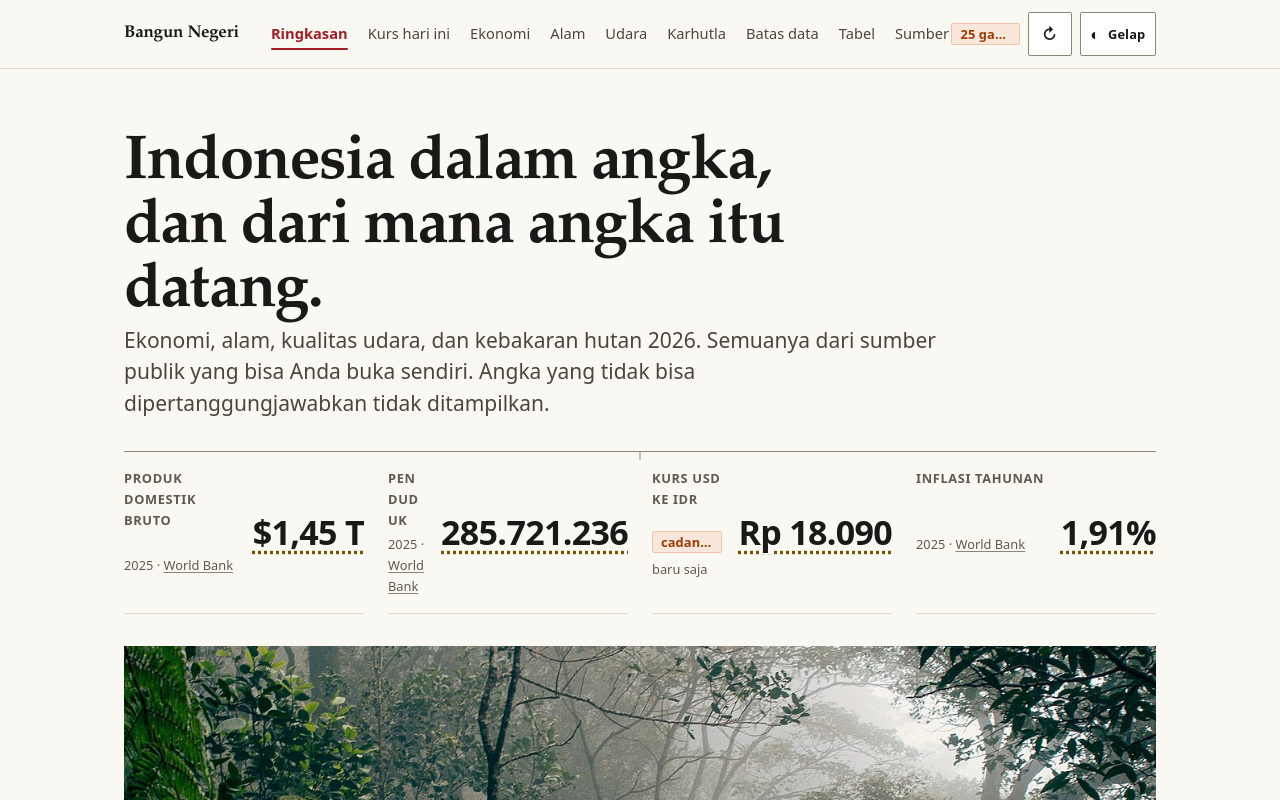
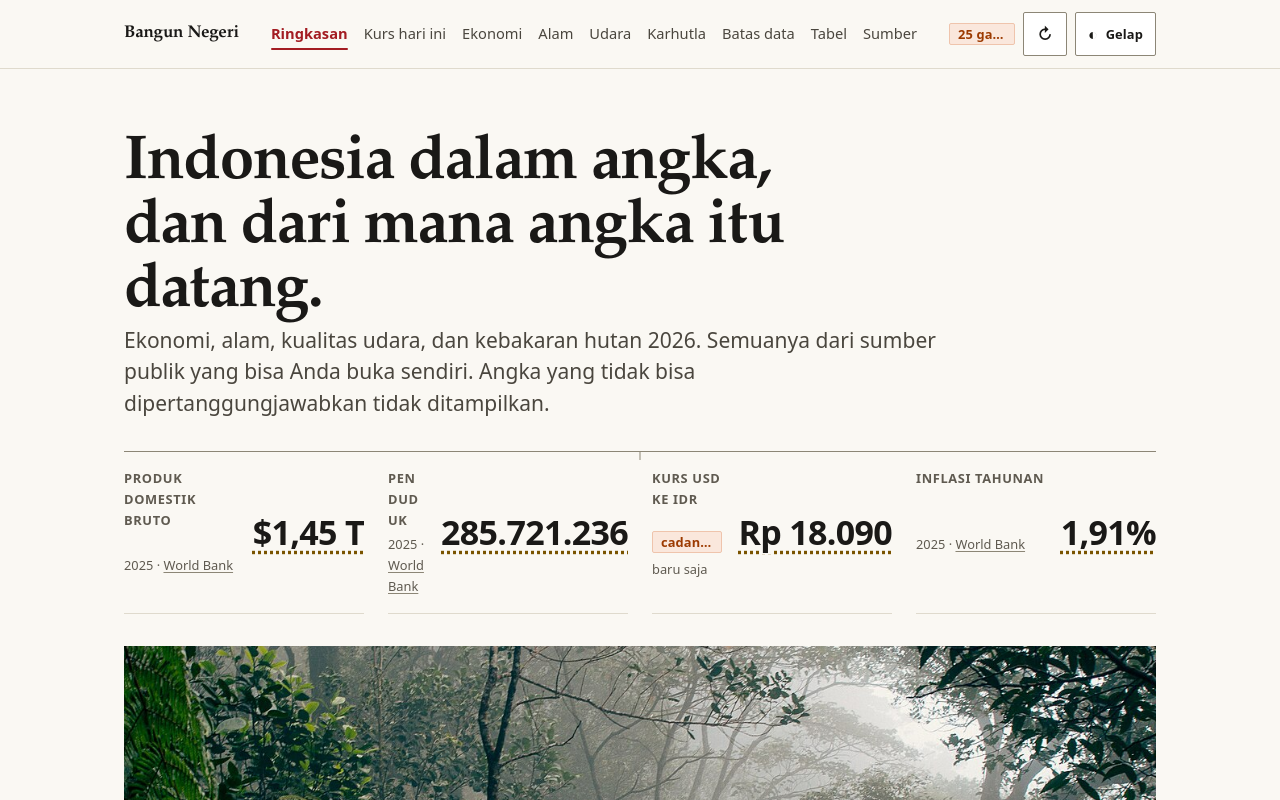
Before and after one commit to HadadKarsa/bangun-negeri, a plain HTML site: page v3/index.html in a window 1280 px wide. Shown: the top 800 px of the page. Drawn offline with Linux system fonts and the light colour scheme; no server answers.

Commit message:
Sync theme.css: font fallbacks for the renderer, nav wraps instead of scrolling, chip max-width

```diff
--- a/public/theme.css
+++ b/public/theme.css
@@ -101,7 +101,8 @@
 
   /* type */
   --serif: ui-serif, "Iowan Old Style", "Palatino Linotype", Palatino,
-           Georgia, "Times New Roman", serif;
+           Georgia, "Noto Serif", "DejaVu Serif", "Liberation Serif",
+           "Times New Roman", "Droid Serif", serif;
   --sans:  ui-sans-serif, system-ui, -apple-system, "Segoe UI", Roboto,
            "Helvetica Neue", Arial, sans-serif;
   --mono:  ui-monospace, SFMono-Regular, "SF Mono", Menlo, Consolas, monospace;
@@ -379,7 +380,7 @@ header.site {
 header.site > .wrap {
   display: flex;
   align-items: center;
-  gap: var(--s3);
+  gap: var(--s2);
   min-height: var(--nav-h);
   flex-wrap: wrap;
   padding-block: var(--s2);
@@ -392,7 +393,7 @@ header.site > .wrap {
   min-height: 44px;
   padding-block: var(--s2);
   font-family: var(--serif);
-  font-size: 1rem;
+  font-size: 0.9375rem;
   font-weight: 600;
   letter-spacing: -0.01em;
   color: var(--ink);
@@ -413,22 +414,20 @@ nav.tabs {
   order: 3;
   flex: 1 1 100%;
   display: flex;
-  gap: var(--s1);
+  flex-wrap: wrap;
+  gap: 0 var(--s1);
   min-width: 0;
-  overflow-x: auto;
-  scrollbar-width: none;
-  -webkit-overflow-scrolling: touch;
   border-top: 1px solid var(--line);
-  padding-top: var(--s2);
+  padding-top: var(--s1);
 }
-nav.tabs::-webkit-scrollbar { display: none; }
 
 nav.tabs a {
   position: relative;
+  flex: 0 0 auto;
   display: inline-flex;
   align-items: center;
   min-height: 44px;
-  padding: 0 var(--s3);
+  padding: 0 var(--s2);
   font-size: var(--t-sm);
   font-weight: 500;
   color: var(--ink-2);
@@ -457,12 +456,16 @@ nav.tabs a.active::after {
   align-items: center;
   gap: var(--s2);
   margin-left: auto;
-  flex: 0 1 auto;
+  flex: 0 0 auto;
   min-width: 0;
 }
 /* the status chip is a flex item here, so it may shrink and ellipsis rather
    than push a 320px header wider than the screen */
-.tools .chip { flex: 0 1 auto; min-width: 0; }
+.tools .chip {
+  flex: 0 1 auto;
+  min-width: 0;
+  max-width: 9ch;
+}
 
 /* status chip: a real state, in words */
 .chip {
@@ -557,7 +560,6 @@ nav.tabs a.active::after {
   color: var(--ink);
   max-width: 22ch;
 }
-.hero h1 br { display: none; }
 
 .hero .sub {
   margin-top: var(--s4);
@@ -929,8 +931,10 @@ th.num, td.num {
   align-items: center;
   gap: var(--s1);
   min-height: 44px;
+  min-width: 44px;
   margin-block: calc(var(--s2) * -1);
-  padding: 0;
+  padding: 0 var(--s1) 0 0;
+  white-space: nowrap;
   font: inherit;
   font-size: inherit;
   font-weight: inherit;
@@ -1173,7 +1177,6 @@ footer.site .src-note { color: var(--ink-3); }
   section.sec { padding-block: var(--s8); }
 
   .hero { padding-top: var(--s7); }
-  .hero h1 br { display: inline; }
 
   .grid2 { grid-template-columns: repeat(2, minmax(0, 1fr)); }
   .grid3 { grid-template-columns: repeat(2, minmax(0, 1fr)); }
@@ -1224,10 +1227,10 @@ footer.site .src-note { color: var(--ink-3); }
   nav.tabs {
     order: 0;
     flex: 1 1 auto;
-    overflow: visible;
+    flex-wrap: nowrap;
     border-top: 0;
     padding-top: 0;
-    gap: var(--s1);
+    gap: 0;
   }
   nav.tabs a { padding: 0 var(--s2); }
   nav.tabs a.active::after { inset-inline: var(--s2); bottom: 6px; }
--- a/v3/theme.css
+++ b/v3/theme.css
@@ -101,7 +101,8 @@
 
   /* type */
   --serif: ui-serif, "Iowan Old Style", "Palatino Linotype", Palatino,
-           Georgia, "Times New Roman", serif;
+           Georgia, "Noto Serif", "DejaVu Serif", "Liberation Serif",
+           "Times New Roman", "Droid Serif", serif;
   --sans:  ui-sans-serif, system-ui, -apple-system, "Segoe UI", Roboto,
            "Helvetica Neue", Arial, sans-serif;
   --mono:  ui-monospace, SFMono-Regular, "SF Mono", Menlo, Consolas, monospace;
@@ -379,7 +380,7 @@ header.site {
 header.site > .wrap {
   display: flex;
   align-items: center;
-  gap: var(--s3);
+  gap: var(--s2);
   min-height: var(--nav-h);
   flex-wrap: wrap;
   padding-block: var(--s2);
@@ -392,7 +393,7 @@ header.site > .wrap {
   min-height: 44px;
   padding-block: var(--s2);
   font-family: var(--serif);
-  font-size: 1rem;
+  font-size: 0.9375rem;
   font-weight: 600;
   letter-spacing: -0.01em;
   color: var(--ink);
@@ -413,22 +414,20 @@ nav.tabs {
   order: 3;
   flex: 1 1 100%;
   display: flex;
-  gap: var(--s1);
+  flex-wrap: wrap;
+  gap: 0 var(--s1);
   min-width: 0;
-  overflow-x: auto;
-  scrollbar-width: none;
-  -webkit-overflow-scrolling: touch;
   border-top: 1px solid var(--line);
-  padding-top: var(--s2);
+  padding-top: var(--s1);
 }
-nav.tabs::-webkit-scrollbar { display: none; }
 
 nav.tabs a {
   position: relative;
+  flex: 0 0 auto;
   display: inline-flex;
   align-items: center;
   min-height: 44px;
-  padding: 0 var(--s3);
+  padding: 0 var(--s2);
   font-size: var(--t-sm);
   font-weight: 500;
   color: var(--ink-2);
@@ -457,12 +456,16 @@ nav.tabs a.active::after {
   align-items: center;
   gap: var(--s2);
   margin-left: auto;
-  flex: 0 1 auto;
+  flex: 0 0 auto;
   min-width: 0;
 }
 /* the status chip is a flex item here, so it may shrink and ellipsis rather
    than push a 320px header wider than the screen */
-.tools .chip { flex: 0 1 auto; min-width: 0; }
+.tools .chip {
+  flex: 0 1 auto;
+  min-width: 0;
+  max-width: 9ch;
+}
 
 /* status chip: a real state, in words */
 .chip {
@@ -557,7 +560,6 @@ nav.tabs a.active::after {
   color: var(--ink);
   max-width: 22ch;
 }
-.hero h1 br { display: none; }
 
 .hero .sub {
   margin-top: var(--s4);
@@ -929,8 +931,10 @@ th.num, td.num {
   align-items: center;
   gap: var(--s1);
   min-height: 44px;
+  min-width: 44px;
   margin-block: calc(var(--s2) * -1);
-  padding: 0;
+  padding: 0 var(--s1) 0 0;
+  white-space: nowrap;
   font: inherit;
   font-size: inherit;
   font-weight: inherit;
@@ -1173,7 +1177,6 @@ footer.site .src-note { color: var(--ink-3); }
   section.sec { padding-block: var(--s8); }
 
   .hero { padding-top: var(--s7); }
-  .hero h1 br { display: inline; }
 
   .grid2 { grid-template-columns: repeat(2, minmax(0, 1fr)); }
   .grid3 { grid-template-columns: repeat(2, minmax(0, 1fr)); }
@@ -1224,10 +1227,10 @@ footer.site .src-note { color: var(--ink-3); }
   nav.tabs {
     order: 0;
     flex: 1 1 auto;
-    overflow: visible;
+    flex-wrap: nowrap;
     border-top: 0;
     padding-top: 0;
-    gap: var(--s1);
+    gap: 0;
   }
   nav.tabs a { padding: 0 var(--s2); }
   nav.tabs a.active::after { inset-inline: var(--s2); bottom: 6px; }
```
